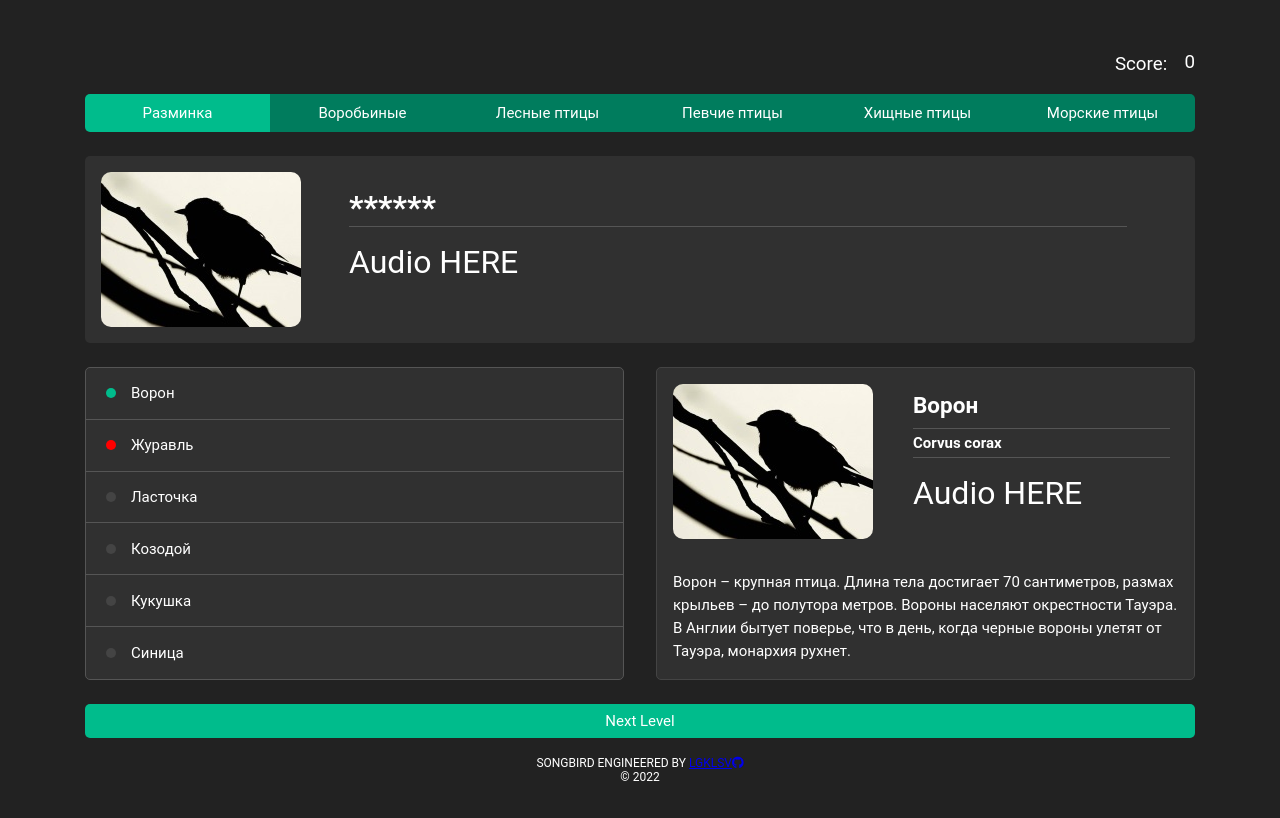
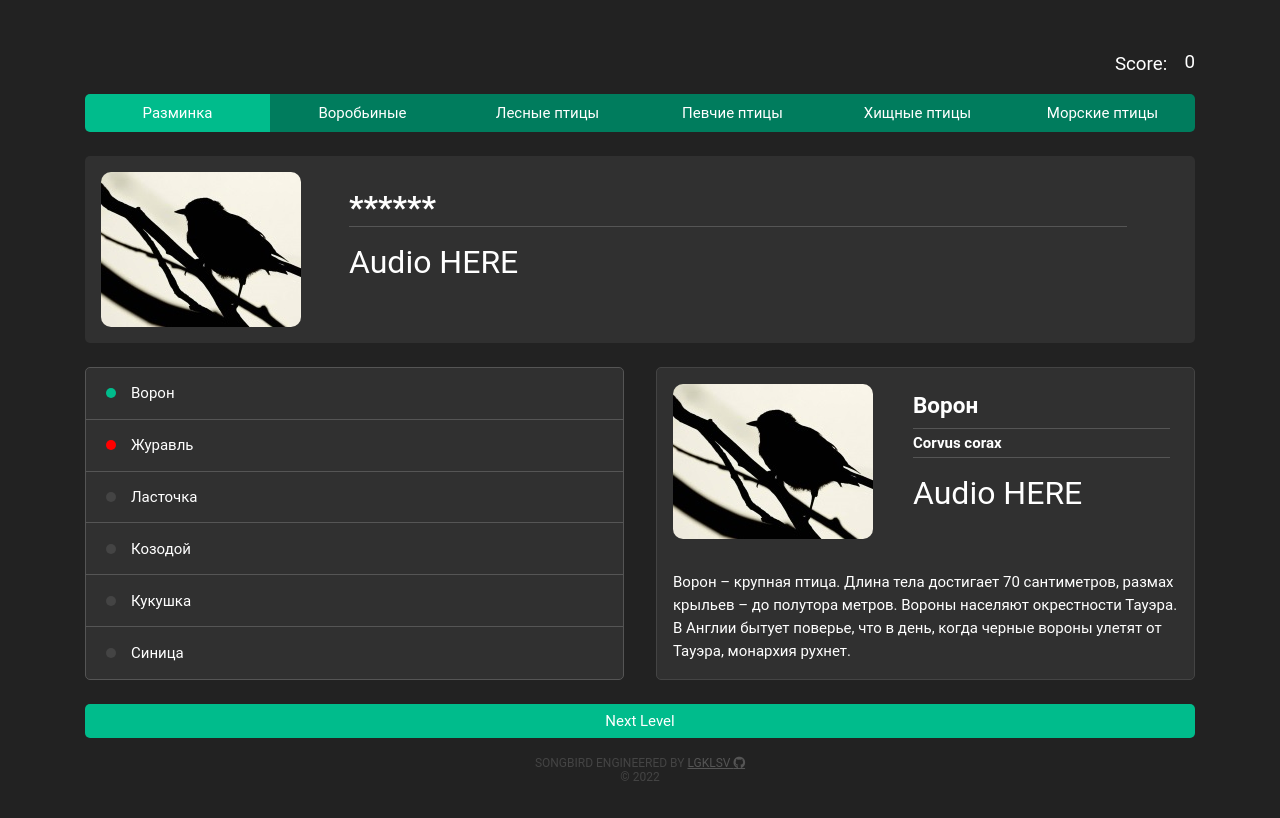
Before and after one commit to lgklsv/songbird, a website built with webpack: page songbird/src/pages/app.html in a window 1280 px wide. Built offline with nearby package versions, Linux system fonts and the light colour scheme.

Commit message:
feat: add style to the footer

```diff
--- a/songbird/src/pages/app.html
+++ b/songbird/src/pages/app.html
@@ -114,14 +114,14 @@
     </main>
     <footer>
         <div class="container">
-            <div class="footer-container">
-                <div class="footer-container__top">
+            <div class="footer">
+                <div class="footer__top">
                     SONGBIRD ENGINEERED BY
-                    <a href="https://github.com/lgklsv" target="_blank">
-                        LGKLSV<i class="fa-brands fa-github"></i>
+                    <a class="footer__link" href="https://github.com/lgklsv" target="_blank">
+                        LGKLSV <i class="fa-brands fa-github"></i>
                     </a>
                 </div>
-                <div class="footer-container__bottom">
+                <div class="footer__bottom">
                 &#169 2022
                 </div>
             </div>
--- a/songbird/src/styles/_footer.scss
+++ b/songbird/src/styles/_footer.scss
@@ -1,4 +1,4 @@
-.footer-container {
+.footer {
     height: 80px;
     width: 100%;
     display: flex;
@@ -7,4 +7,17 @@
     align-items: center;
     font-size: 12px;
     padding-bottom: 1rem;
+    color: var(--color-light);
+
+    .footer__link {
+        color: var(--border-color);
+
+        &:hover {
+            color: var(--text-color);
+        }
+
+        .fa-github {
+            text-decoration: underline;
+        }
+    }
 }
```
